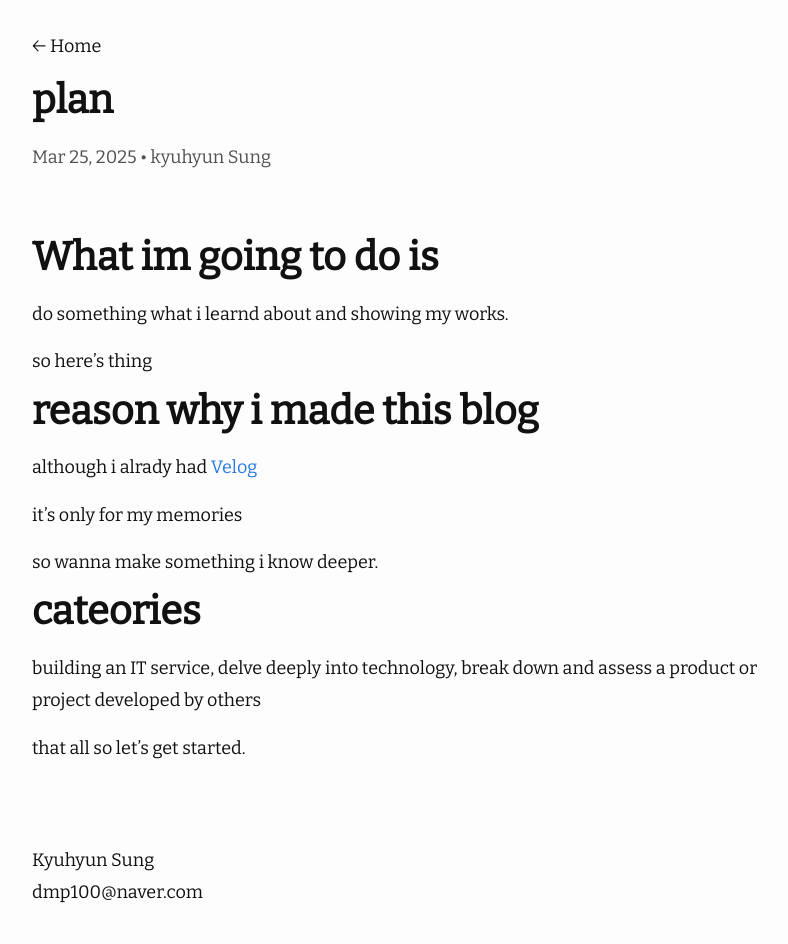
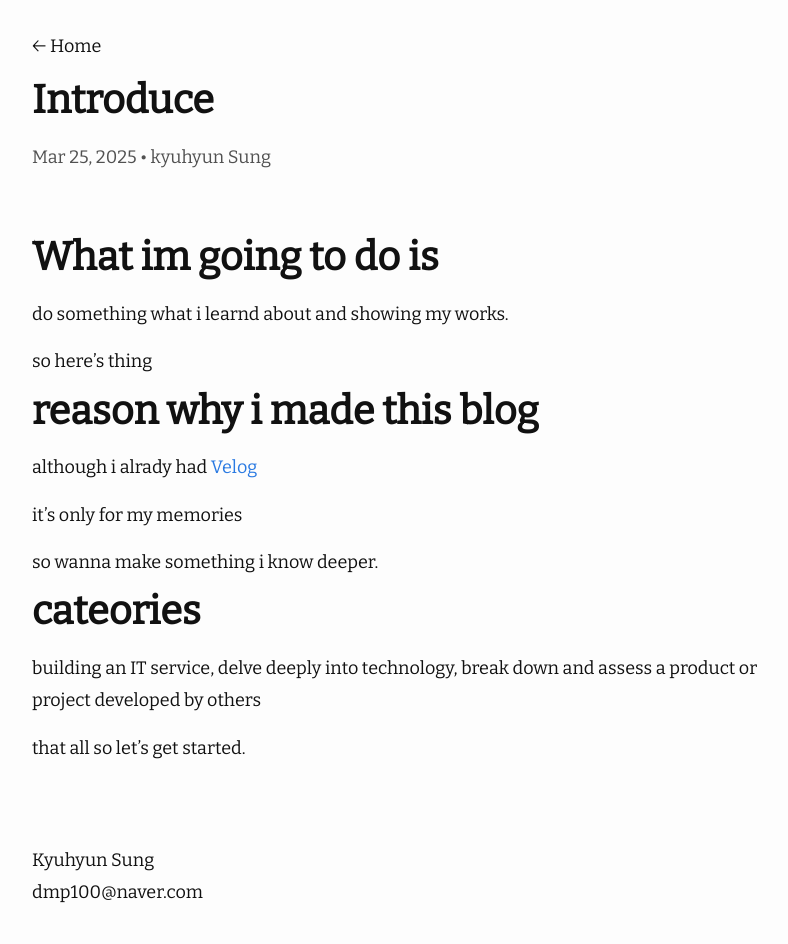
Before and after one commit to dmp100/dmp100.github.io, a Jekyll site: the page built from _posts/2025-03-25-introduce.md, in a window 1280 px wide. Shown: the whole page, without its empty margins (238-1026 px from the left). Built offline with Jekyll 4.4.1, drawn with Linux system fonts in a browser that asks for light colours; nearby versions of some CDN libraries.

Commit message:
Update 2025-03-25-introduce.md

```diff
--- a/_posts/2025-03-25-introduce.md
+++ b/_posts/2025-03-25-introduce.md
@@ -1,7 +1,7 @@
 ---
 layout: post
-title: "plan"
-category: _form
+title: "Introduce"
+category: Hello World !
 author: "kyuhyun Sung"
 meta: "Springfield"
 ---
```
